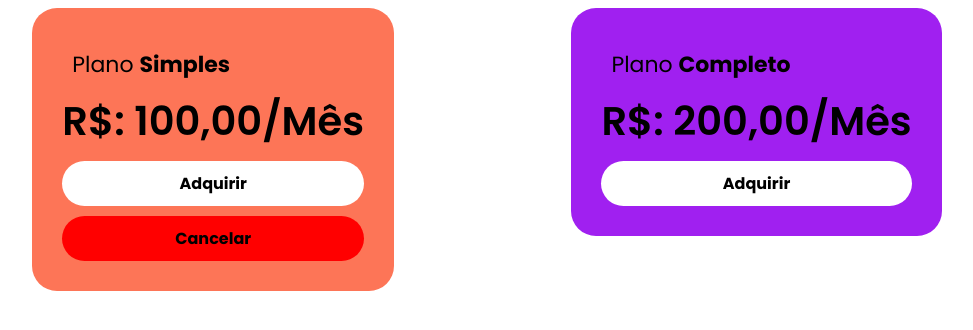
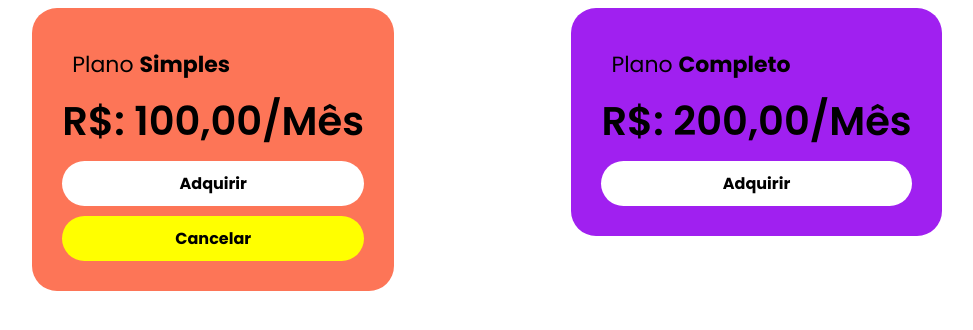
Before and after one commit to arthurvaz18/Angular-Components-e-Estiliza-es, an Angular app: page / in a window 1280 px wide. Shown: the top 330 px of the page, without its empty margins (153-1126 px from the left). Built offline with nearby package versions, Linux system fonts and the light colour scheme.

Commit message:
Atualização no card-button-cancell-html

```diff
--- a/src/app/card-button-cancel/card-button-cancel.component.html
+++ b/src/app/card-button-cancel/card-button-cancel.component.html
@@ -1 +1,7 @@
+<style>
+    /*Prioridade de ajustes para este arquivo*/
+    .card-cancel-button {
+        background-color: yellow;
+    }
+</style>
 <div class="card-cancel-button">Cancelar</div>
```
